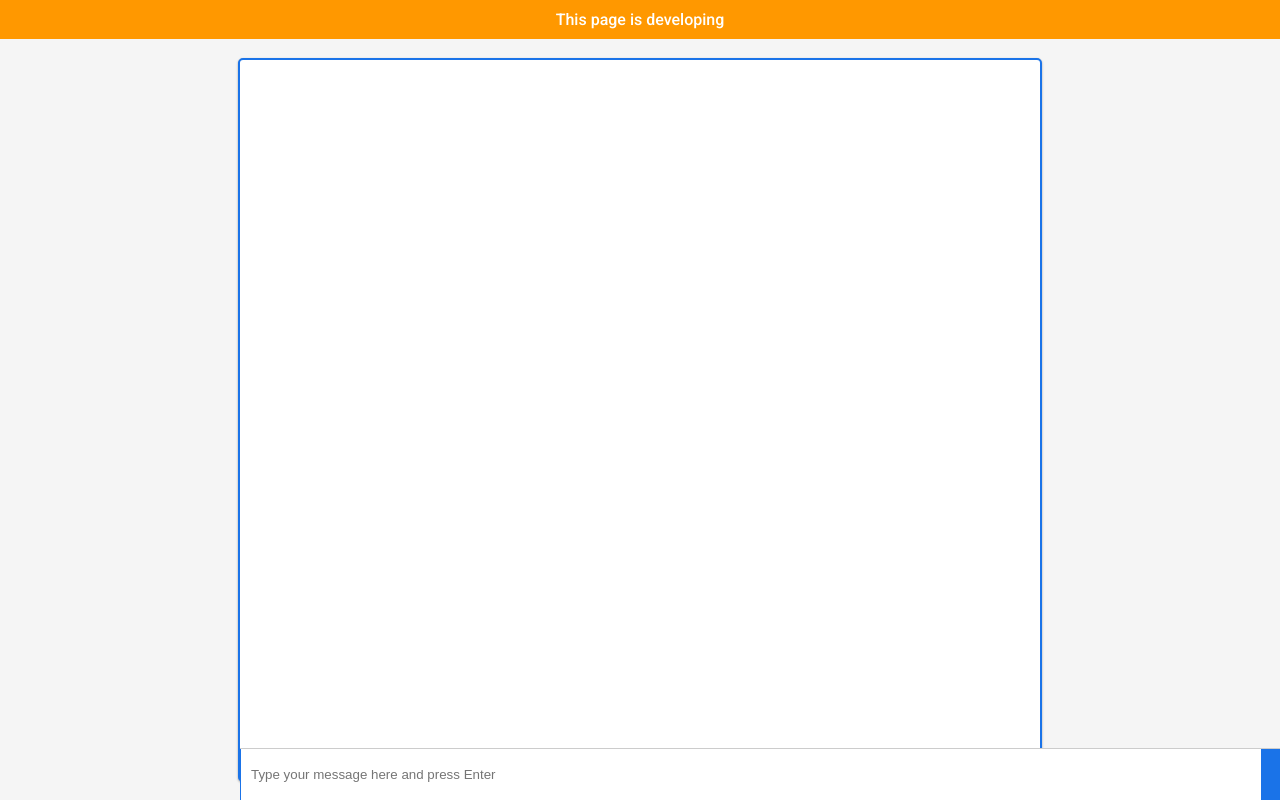
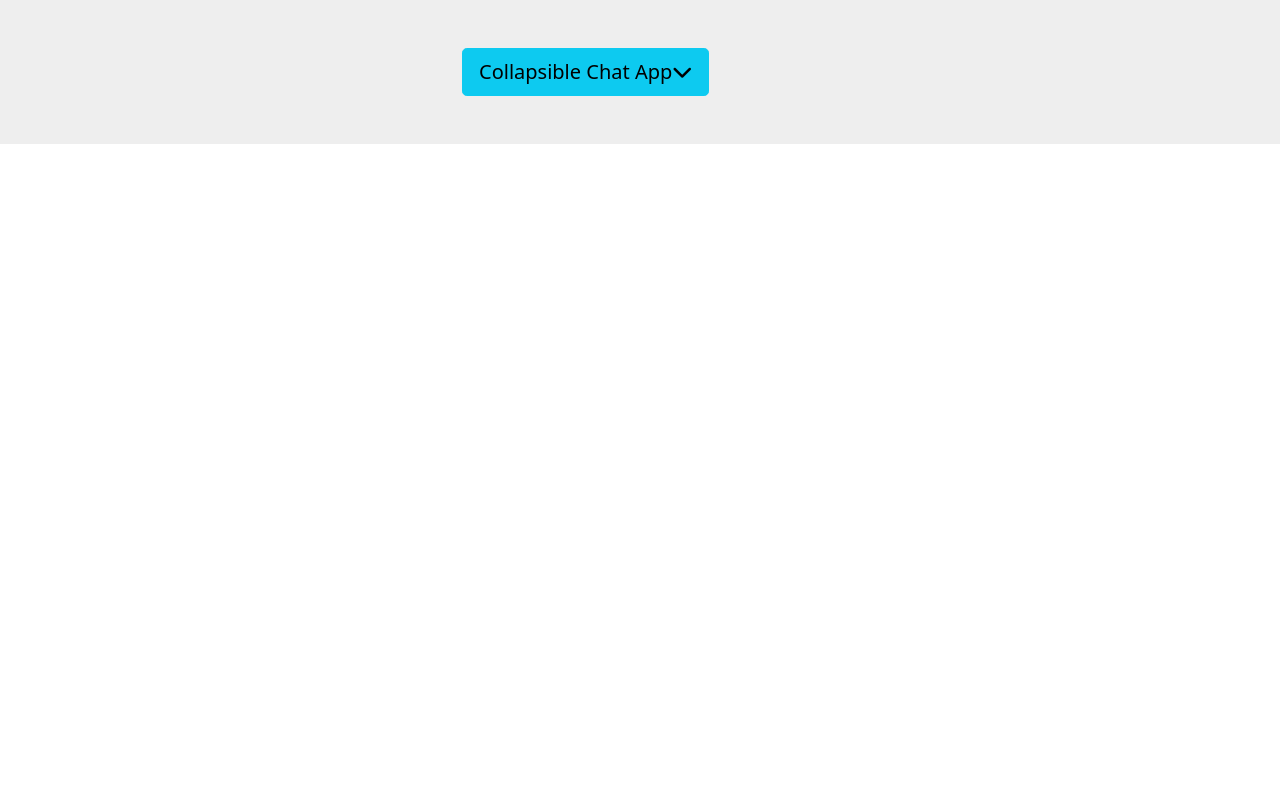
Before and after one commit to Arden27/receipts, a Django app: page / in a window 1280 px wide. Run offline with Django 4.2, Linux system fonts and the light colour scheme; some libraries are stand-ins or nearby versions.

Commit message:
bootstrap chat

```diff
--- a/chatbot/templates/chatbot/index.html
+++ b/chatbot/templates/chatbot/index.html
@@ -3,185 +3,50 @@
 {% load static %}
 <head>
     <meta charset="UTF-8">
-    <meta name="viewport" content="width=device-width, initial-scale=1.0, maximum-scale=1.0">
+    <meta name="viewport" content="width=device-width, initial-scale=1">
     <title>Chatbot</title>
-    <link rel="icon" href="{% static 'img/favicon.ico' %}" type="image/x-icon">
-    <link href="https://fonts.googleapis.com/css2?family=Roboto:wght@300;400;500;700&display=swap" rel="stylesheet">
-    <style>
-        /*
-        html {
-            position: fixed;
-            width: 100%;
-            height: 100%;
-            overflow: hidden;
-        }
-        */
-        html, body {
-            height: 100%;
-            margin: 0;
-        }
+    {% csrf_token %}
+    <link href="https://cdn.jsdelivr.net/npm/bootstrap@5.0.2/dist/css/bootstrap.min.css" rel="stylesheet" integrity="sha384-EVSTQN3/azprG1Anm3QDgpJLIm9Nao0Yz1ztcQTwFspd3yD65VohhpuuCOmLASjC" crossorigin="anonymous">
+    <link rel="stylesheet" href="{% static 'css/chatbot.css' %}">
+    <script src="https://code.jquery.com/jquery-3.5.1.slim.min.js"></script>
+    <script src="https://cdn.jsdelivr.net/npm/@popperjs/core@2.9.2/dist/umd/popper.min.js" integrity="sha384-IQsoLXl5PILFhosVNubq5LC7Qb9DXgDA9i+tQ8Zj3iwWAwPtgFTxbJ8NT4GN1R8p" crossorigin="anonymous"></script>
+    <script src="https://cdn.jsdelivr.net/npm/bootstrap@5.0.2/dist/js/bootstrap.min.js" integrity="sha384-cVKIPhGWiC2Al4u+LWgxfKTRIcfu0JTxR+EQDz/bgldoEyl4H0zUF0QKbrJ0EcQF" crossorigin="anonymous"></script>
+    <script src="https://kit.fontawesome.com/a076d05399.js"></script>
 
-        body {
-            font-family: 'Roboto', Arial, sans-serif;
-            background-color: #f5f5f5;
-            display: flex;
-            flex-direction: column;
-            justify-content: center;
-            align-items: center;
-            height: 100%;
-            margin: 0;
-            padding: env(safe-area-inset-top) env(safe-area-inset-right) env(safe-area-inset-bottom) env(safe-area-inset-left);
-        }
-
-        .development-banner {
-            position: fixed;
-            top: 0;
-            background-color: #ff9800;
-            color: white;
-            text-align: center;
-            padding: 10px;
-            font-size: 16px;
-            font-weight: 500;
-            width: 100%;
-            box-sizing: border-box;
-            z-index: 1;
-        }
-
-        #chat-container {
-            background-color: white;
-            box-shadow: 0 1px 3px rgba(0,0,0,0.12), 0 1px 2px rgba(0,0,0,0.24);
-            width: 100%;
-            max-width: 800px;
-            height: calc(100% - 39px - env(safe-area-inset-top));
-            max-height: 90vh;
-            border-radius: 5px;
-            display: flex;
-            flex-direction: column;
-            border: 2px solid #1a73e8;
-            width: calc(100% - 4px);
-            margin-top: 39px;
-        }
-
-        #chat-output {
-            flex-grow: 1;
-            padding: 10px;
-            overflow-y: auto;
-            border-bottom: 1px solid #ccc;
-            padding-bottom: 37px;
-        }
-
-        #chat-input-container {
-            position: fixed;
-            bottom: 0;
-            display: flex;
-            width: calc(100% - 4px);
-            height: calc(env(safe-area-inset-bottom) + 52px);
-            border-top: 1px solid #ccc;
-            box-sizing: border-box;
-        }
-
-        #send-button {
-            background-color: #1a73e8;
-            color: white;
-            border: none;
-            padding: 10px;
-            cursor: pointer;
-            font-size: 16px;
-            outline: none;
-            width: 20%;
-            box-sizing: border-box;
-        }
-
-        #chat-input {
-            width: 80%;
-            border: none;
-            padding: 10px;
-            box-sizing: border-box;
-            outline: none;
-            border-left: 1px solid #1a73e8;
-        }
-
-        .chat-message {
-            margin-bottom: 10px;
-            line-height: 1.4;
-            max-width: 60%;
-            padding: 10px;
-            border-radius: 15px;
-            clear: both;
-        }
-
-        .user-message {
-            font-weight: 500;
-            color: #1a73e8;
-            background-color: #e4f0ff;
-            float: right;
-            border-bottom-right-radius: 5px;
-        }
-
-        .bot-message {
-            font-weight: 400;
-            color: #333;
-            background-color: #f1f3f4;
-            float: left;
-            border-bottom-left-radius: 5px;
-        }
-</style>
+    <link rel="stylesheet" href="{% static 'css/chatbot.css' %}">
 </head>
 <body>
-    <div class="development-banner">This page is developing</div>
-
-    <div id="chat-container">
-        <div id="chat-output"></div>
-        <div id="chat-input-container">
-            <input type="text" id="chat-input" placeholder="Type your message here and press Enter">
-            <button id="send-button">Send</button>
+  <section style="background-color: #eee;">
+    <div class="container py-5">
+      <div class="row d-flex justify-content-center">
+        <div class="col-md-8 col-lg-6 col-xl-4">
+          <!-- Buttons trigger collapse -->
+          <a class="btn btn-info btn-lg btn-block" data-bs-toggle="collapse" href="#collapseExample"
+            role="button" aria-expanded="false" aria-controls="collapseExample">
+            <div class="d-flex justify-content-between align-items-center">
+                <span>Collapsible Chat App</span>
+                <i class="fas fa-chevron-down"></i>
+            </div>
+            </a>
+          <!-- Collapsed content -->
+          <div class="collapse mt-3" id="collapseExample">
+            <div class="card" id="chat4">
+              <div class="card-body" data-mdb-perfect-scrollbar="true"
+                style="position: relative; height: 400px" id="chat-log">
+                <!-- Chat messages will be dynamically added here by JavaScript -->
+              </div>
+              <div class="card-footer text-muted d-flex justify-content-start align-items-center p-3">
+                <input type="text" class="form-control form-control-lg" id="user-input" placeholder="Type message">
+                <a class="ms-1 text-muted" href="#!"><i class="fas fa-paperclip"></i></a>
+                <a class="ms-3 text-muted" href="#!"><i class="fas fa-smile"></i></a>
+                <a class="ms-3 link-info" href="#!" id="send-button"><i class="fas fa-paper-plane"></i></a>
+                </div>
+              </div>
+            </div>
+          </div>
         </div>
-    </div>
-
-    <script>
-        const chatOutput = document.getElementById("chat-output");
-        const chatInput = document.getElementById("chat-input");
-        const sendButton = document.getElementById("send-button");
-
-        // Function to send a message
-        function sendMessage() {
-            const message = chatInput.value.trim();
-            if (message) {
-                chatInput.value = "";
-                appendMessage("user-message", message);
-                fetch(`/?prompt=${encodeURIComponent(message)}`)
-                    .then((response) => response.json())
-                    .then((data) => {
-                        appendMessage("bot-message", data.response);
-                    });
-            }
-        }
-
-        // Event listener for the "Enter" key
-        chatInput.addEventListener("keydown", (event) => {
-            if (event.key === "Enter") {
-                event.preventDefault();
-                sendMessage();
-            }
-        });
-
-        // Event listener for the "Send" button
-        sendButton.addEventListener("click", () => {
-            sendMessage();
-        });
-
-        function appendMessage(className, message) {
-            const messageElement = document.createElement("div");
-            messageElement.className = `chat-message ${className}`;
-            messageElement.textContent = message;
-            chatOutput.appendChild(messageElement);
-            chatOutput.scrollTop = chatOutput.scrollHeight;
-        }
-        /* focus on input field */
-        function focusInputField() {
-            chatInput.focus();
-        }
-        document.addEventListener("DOMContentLoaded", focusInputField);
-    </script>
-</body>
-</html>
+      </div>
+    </section>
+    <script src="{% static 'js/chatbot.js' %}"></script>
+  </body>
+  </html>
```
